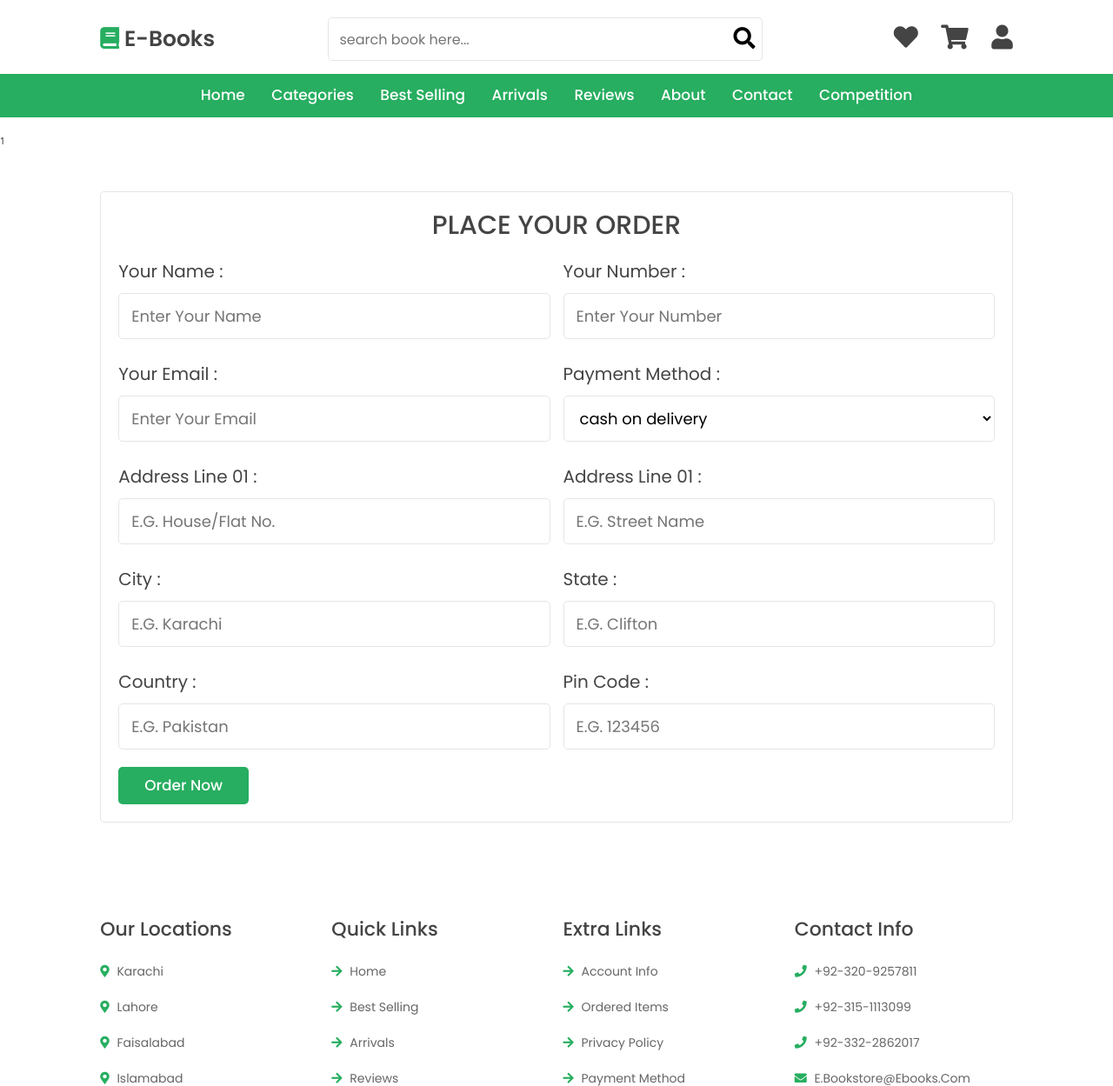
After one commit to umer-wahiid/E-Book, a PHP site: page /checkout.php in a window 1280 px wide. The commit adds this page. Shown: the top 1249 px of the page at 87% size. Run offline with PHP 8.4, Linux system fonts and the light colour scheme; data comes from the database, SQL or seed files in the repository.

Commit message:
ammar/12:13/16

```diff
--- a/E-Books/views/cart.php
+++ b/E-Books/views/cart.php
@@ -262,7 +262,7 @@ if (isset($_GET['delete_all'])) {
                                     <p>The total amount of (including VAT)</p>
                                     <p>PKR/<span id="total_cart_amt"><?php echo $sub_total = ($fetch_cart['cart_price']); ?></span></p>
                                 </div>
-                                <button class="btn-n text-uppercase">Checkout</button>
+                                <a class="btn-n text-uppercase" href="checkout.php">Check Out</a>
                             </div>
 
                             <div class="mt-3 shadow p-3 bg-white">
--- /dev/null
+++ b/E-Books/views/checkout.php
@@ -0,0 +1,141 @@
+<?php
+
+include "../apis/connection.php";
+
+?>
+
+
+
+
+<!DOCTYPE html>
+<html lang="en">
+
+<head>
+    <meta charset="UTF-8">
+    <meta http-equiv="X-UA-Compatible" content="IE=edge">
+    <meta name="viewport" content="width=device-width, initial-scale=1.0">
+    <title>Check Out - E-Book</title>
+</head>
+
+<style>
+    .checkout form {
+        max-width: 1200px;
+        padding: 2rem;
+        margin: 0 auto;
+        border: var(--border);
+        background-color: var(--light-bg);
+        border-radius: .5rem;
+    }
+
+    .checkout form h3 {
+        text-align: center;
+        margin-bottom: 2rem;
+        color: var(--black);
+        text-transform: uppercase;
+        font-size: 3rem;
+    }
+
+    .checkout form .flex {
+        display: flex;
+        flex-wrap: wrap;
+        gap: 1.5rem;
+    }
+
+    .checkout form .flex .inputBox {
+        flex: 1 1 40rem;
+    }
+
+    .checkout form .flex span {
+        font-size: 2rem;
+        color: var(--black);
+    }
+
+    .checkout form .flex select,
+    .checkout form .flex input {
+        border: var(--border);
+        width: 100%;
+        border-radius: .5rem;
+        width: 100%;
+        background-color: var(--white);
+        padding: 1.2rem 1.4rem;
+        font-size: 1.8rem;
+        margin: 1rem 0;
+    }
+</style>
+
+<body>
+
+    <?= include "nav.php"; ?>
+
+
+    <!-- check out form starts -->
+
+    <section class="checkout">
+
+        <form action="" method="post">
+            <h3>place your order</h3>
+            <div class="flex">
+                <div class="inputBox">
+                    <span>your name :</span>
+                    <input type="text" name="name" required placeholder="enter your name">
+                </div>
+                <div class="inputBox">
+                    <span>your number :</span>
+                    <input type="number" name="number" required placeholder="enter your number">
+                </div>
+                <div class="inputBox">
+                    <span>your email :</span>
+                    <input type="email" name="email" required placeholder="enter your email">
+                </div>
+                <div class="inputBox">
+                    <span>payment method :</span>
+                    <select name="method">
+                        <option value="cash on delivery">cash on delivery</option>
+                        <option value="credit card">credit card/debit card</option>
+                        <option value="paypal">jazzcash</option>
+                        <option value="paytm">easypaisa</option>
+                        <option value="paytm">u-paisa</option>
+                    </select>
+                </div>
+                <div class="inputBox">
+                    <span>address line 01 :</span>
+                    <input type="text" name="house/flat" required placeholder="e.g. house/flat no.">
+                </div>
+                <div class="inputBox">
+                    <span>address line 01 :</span>
+                    <input type="text" name="street" required placeholder="e.g. street name">
+                </div>
+                <div class="inputBox">
+                    <span>city :</span>
+                    <input type="text" name="city" required placeholder="e.g. karachi">
+                </div>
+                <div class="inputBox">
+                    <span>state :</span>
+                    <input type="text" name="state" required placeholder="e.g. clifton">
+                </div>
+                <div class="inputBox">
+                    <span>country :</span>
+                    <input type="text" name="country" required placeholder="e.g. pakistan">
+                </div>
+                <div class="inputBox">
+                    <span>pin code :</span>
+                    <input type="number" min="0" name="pin_code" required placeholder="e.g. 123456">
+                </div>
+            </div>
+            <input type="submit" value="order now" class="btn-n" name="order_btn">
+        </form>
+
+    </section>
+
+    <!-- check out form ends -->
+
+
+
+
+    <?= include "footer.php"; ?>
+
+
+
+</body>
+
+</html>
```
